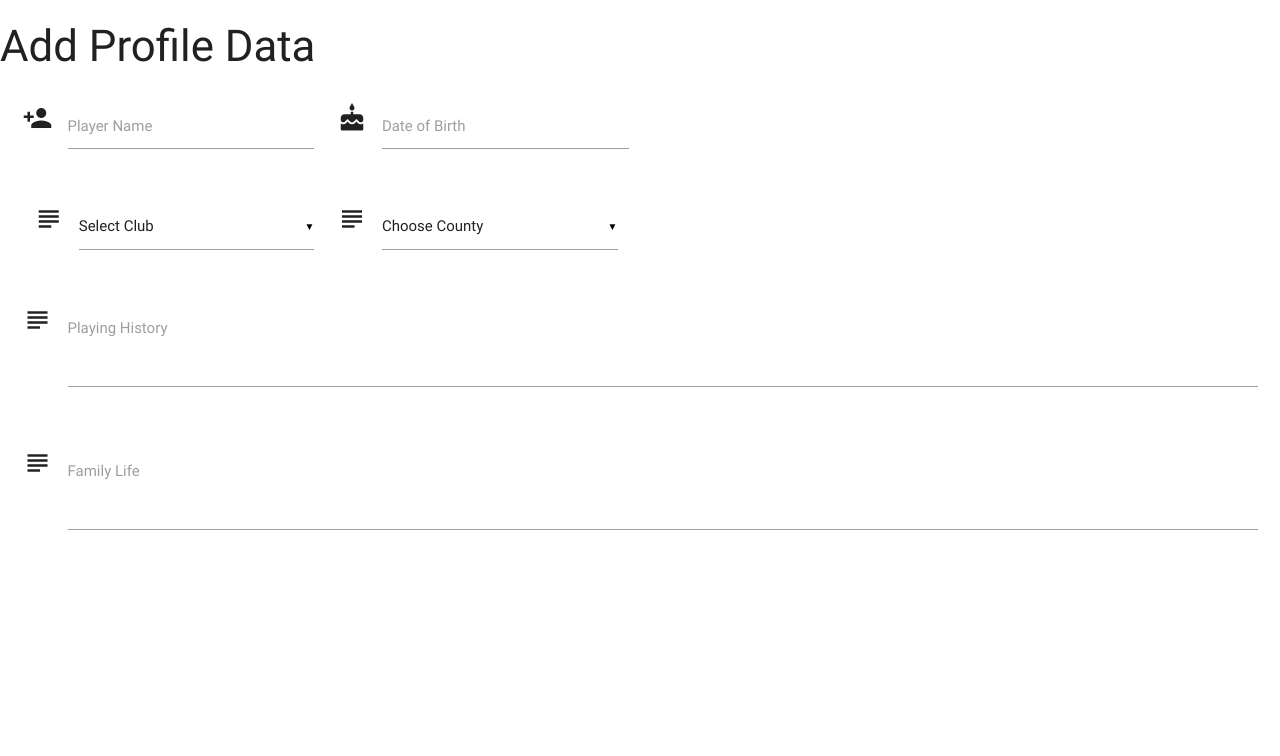
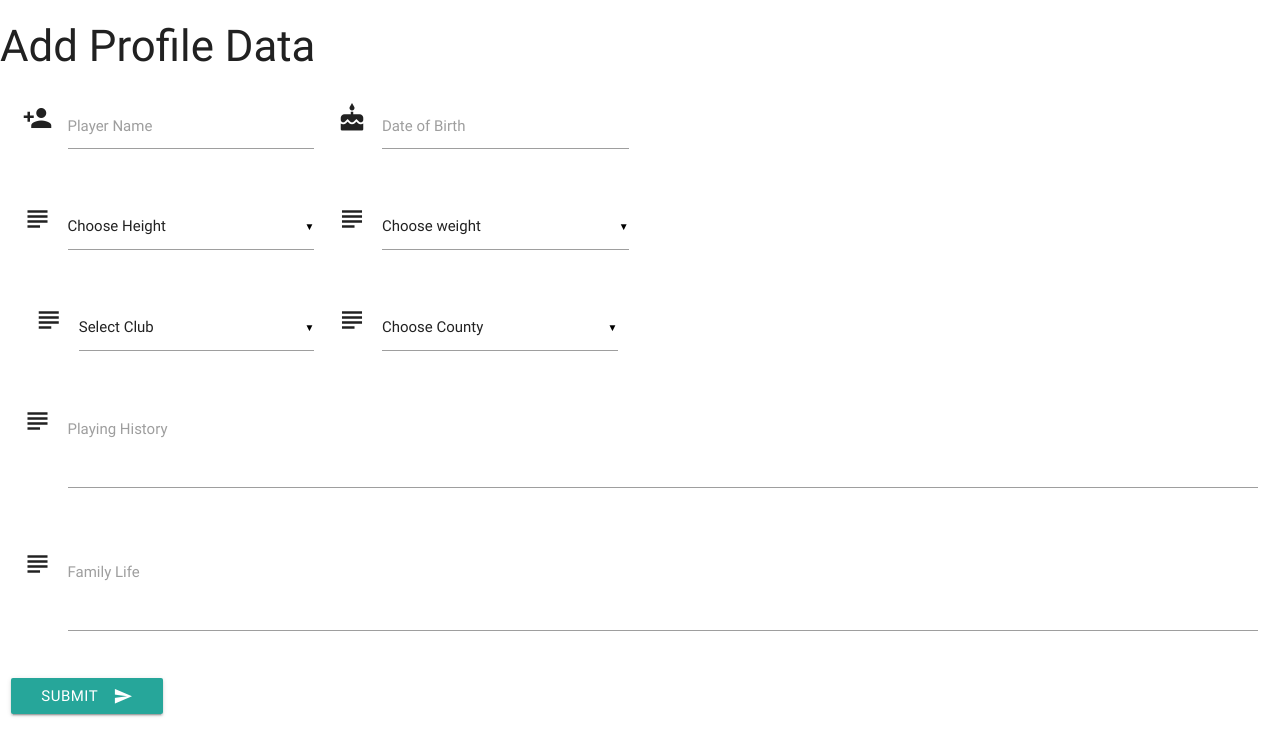
Before and after one commit to tom1mol/project3-gaa-players, a Flask app: template templates/add_profile_data.html in a window 1280 px wide. Shown: the top 756 px of the page. Run offline with Flask 2, Linux system fonts and the light colour scheme; the template is opened without the code that fills it, so the values that code supplies are empty; some libraries are stand-ins or nearby versions.

Commit message:
changes for the arrays

```diff
--- a/app.py
+++ b/app.py
@@ -24,7 +24,9 @@ def get_tasks():
 @app.route('/add_profile_data')
 def add_profile_data():
     return render_template('add_profile_data.html',
-    county_name=mongo.db.county_name.find())
+    county_name=mongo.db.county_name.find(),
+    height=mongo.db.height.find(),
+    weight=mongo.db.weight.find())
 
 
 if __name__ == "__main__":
--- a/templates/add_profile_data.html
+++ b/templates/add_profile_data.html
@@ -18,6 +18,58 @@
                 <label for="icon_prefix">Date of Birth</label>
             </div>
         </div>
+
+
+
+
+
+
+        <div class="row">
+            <div class="input-field col s3">
+                    <i class="material-icons prefix">subject</i>
+                    <select class="icons" id="height" name="height">
+                        <option value="" disabled selected>Choose Height</option>
+                          {% for height in height %}
+                              <option value="{{height.height_in_feet}}">{{height.height_in_feet}}</option>
+                          {% endfor %}
+                    </select>
+
+            </div>
+            <div class="input-field col s3">
+                    <i class="material-icons prefix">subject</i>
+                    <select class="icons" id="weight" name="weight">
+                        <option value="" disabled selected>Choose weight</option>
+                          {% for weight in weight %}
+                              <option value="{{weight.weight_in_kg}}">{{weight.weight_in_kg}}</option>
+                          {% endfor %}
+                    </select>
+
+            </div>
+        </div>
+
+
+
+
+
+<!--
+        <div class="row">
+            <div class="input-field col s3">
+                <i class="material-icons prefix">person_add</i>
+                <input id="player_height" name="player_height" type="text" class="validate">
+                <label for="icon_prefix">Player Height</label>
+            </div>
+
+
+
+
+
+            <div class="input-field col s3">
+                <i class="material-icons prefix">person_add</i>
+                <input id="player_weight" name="player_weight" type="text" class="validate">
+                <label for="icon_prefix">Player Weight</label>
+            </div>
+        </div>
+//-->
 
         <!--  IMAGES IN SELECT //-->
 
@@ -90,6 +142,12 @@
             </div>
         </div>
 
+        <div class="row">
+            <button class="btn waves-effect waves-light" type="submit" name="action">Submit
+                    <i class="material-icons right">send</i>
+            </button>
+        </div>
+
 
     </form>
 </div>
```
Also changed, not shown: templates/dump.html (added, +29 -0 lines), 1 other file.
